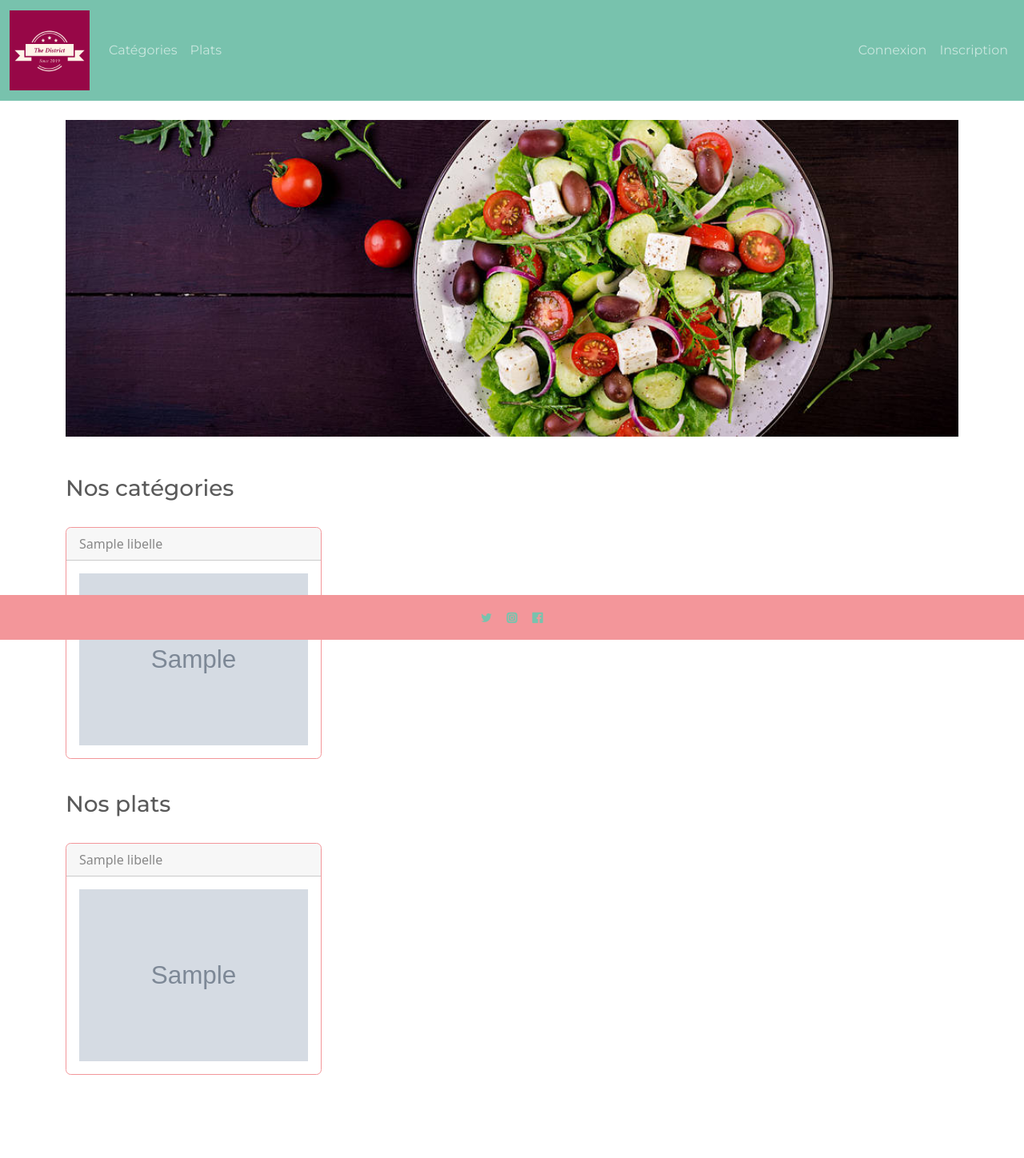
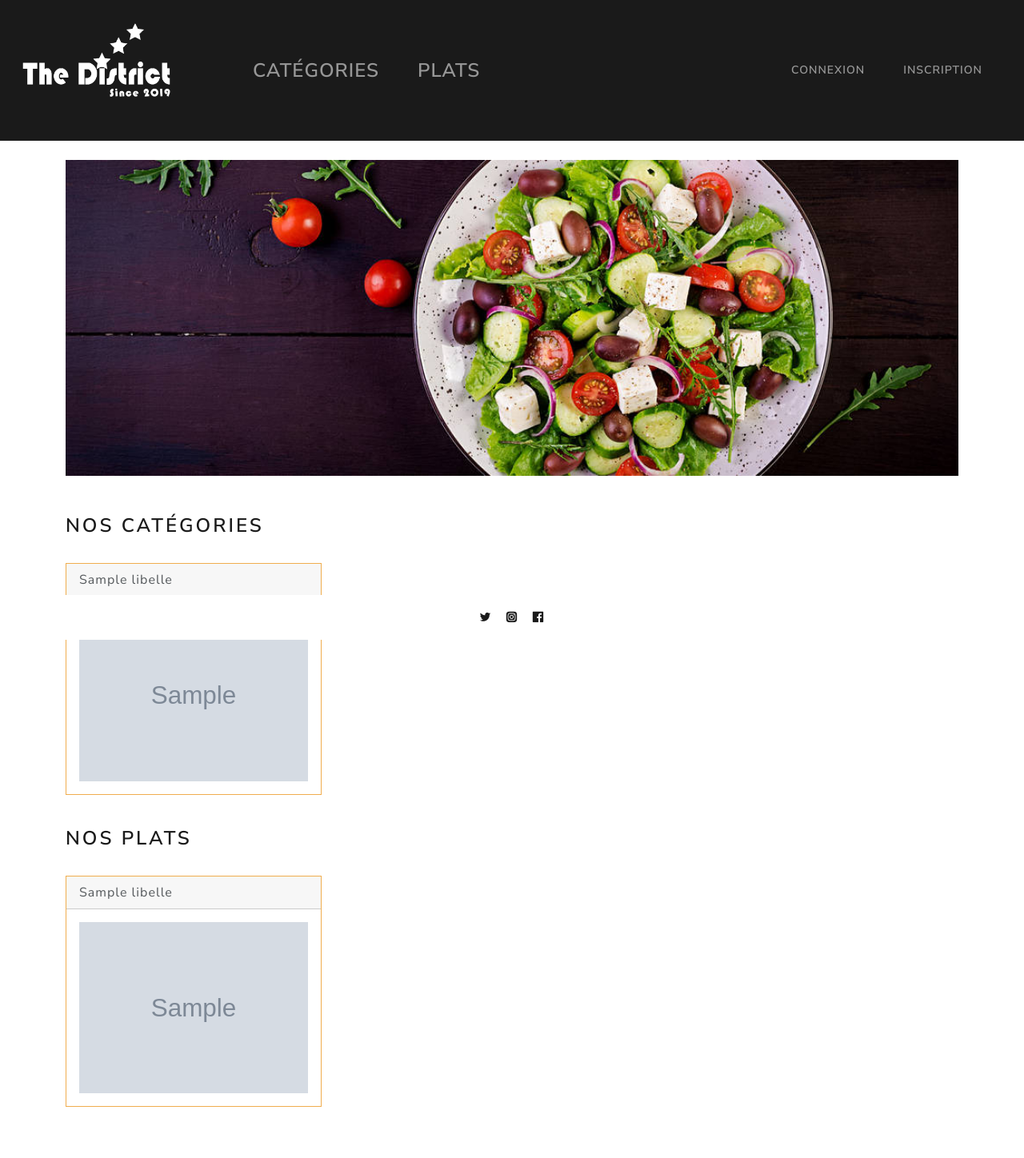
Before and after one commit to SabrarLucas/theDistrict, a Symfony app: template templates/pages/index.html.twig in a window 1280 px wide. Shown: the whole page at 80% size. Before the commit the page ends 1344 px from the top, so only its background shows below. Run offline with Twig, Linux system fonts and the light colour scheme; the template is opened without the code that fills it: most values are stand-ins (such as "Sample title", 1, 10 or a date in 2020); grey boxes marked "Sample" are stand-in pictures; some libraries are stand-ins or nearby versions.

Commit message:
affichage

```diff
--- a/templates/admin/categories/index.html.twig
+++ b/templates/admin/categories/index.html.twig
@@ -29,7 +29,7 @@
                             <td>{{ categorie.libelle }}</td>
                             <td><img src="{{ asset('assets/uploads/categorie/mini/300x300-' ~ categorie.image) }}" alt="{{ categorie.libelle }}"></td>
                             <td>{{ categorie.active }}</td>
-                            <td><a href="{{ path('admin_categorie_edit', {id: categorie.id}) }}" class="btn btn-primary">Modifier</a></td>
+                            <td><a href="{{ path('admin_categorie_edit', {id: categorie.id}) }}" class="btn btn-warning">Modifier</a></td>
                             <td><a href="{{ path('admin_categorie_delete', {id: categorie.id}) }}" class="btn btn-danger">Supprimer</a></td>
                         </tr>
                     {% endfor %}
--- a/templates/admin/plats/index.html.twig
+++ b/templates/admin/plats/index.html.twig
@@ -35,7 +35,7 @@
                             <td>{{ plat.prix }}</td>
                             <td><img src="{{ asset('assets/uploads/plat/mini/300x300-' ~ plat.image) }}" alt="{{ plat.libelle }}"></td>
                             <td>{{ plat.active }}</td>
-                            <td><a href="{{ path('admin_plat_edit', {id: plat.id}) }}" class="btn btn-primary">Modifier</a></td>
+                            <td><a href="{{ path('admin_plat_edit', {id: plat.id}) }}" class="btn btn-warning">Modifier</a></td>
                             <td><a href="{{ path('admin_plat_delete', {id: plat.id}) }}" class="btn btn-danger">Supprimer</a></td>
                         </tr>
                     {% endfor %}
--- a/templates/base.html.twig
+++ b/templates/base.html.twig
@@ -7,8 +7,8 @@
         {# Run `composer require symfony/webpack-encore-bundle` to start using Symfony UX #}
         {% block stylesheets %}
             {{ encore_entry_link_tags('app') }}
-            <link rel="stylesheet" href="https://bootswatch.com/5/minty/bootstrap.min.css">
-            <link rel="stylesheet" href="https://bootswatch.com/5/minty/_variables.scss">
+            <link rel="stylesheet" href="https://bootswatch.com/5/lux/bootstrap.min.css">
+            <link rel="stylesheet" href="https://bootswatch.com/5/lux/_variables.scss">
             <link rel="stylesheet" href="https://unicons.iconscout.com/release/v4.0.0/css/line.css">
         {% endblock %}
 
--- a/templates/pages/categorie/index.html.twig
+++ b/templates/pages/categorie/index.html.twig
@@ -9,7 +9,7 @@
             <div class="d-flex justify-content-between">
                 {% for categorie in categories %}
                     {% if categorie.active != false %}
-                        <div class="card border-secondary mt-4 mb-3" style="max-width: 20rem;">
+                        <div class="card border-warning mt-4 mb-3" style="max-width: 20rem;">
                             <div class="card-header">{{ categorie.libelle }}</div>
                             <div class="card-body">
                                 <a href="{{ path('categorie.plat', { id: categorie.id }) }}">
--- a/templates/pages/categorie/platCat.html.twig
+++ b/templates/pages/categorie/platCat.html.twig
@@ -8,7 +8,7 @@
         <div class="d-flex justify-content-between">
             {% for plat in categorie.plats %}
                 {% if (plat.active != false) %}
-                    <div class="card border-secondary mt-4 mb-3" style="max-width: 20rem;">
+                    <div class="card border-warning mt-4 mb-3" style="max-width: 20rem;">
                         <div class="card-header">{{ plat.libelle }}</div>
                         <div class="card-body">
                             <a href="{{ path('plat.detail', { id: plat.id }) }}">
--- a/templates/pages/commande/detail.html.twig
+++ b/templates/pages/commande/detail.html.twig
@@ -7,7 +7,7 @@
     {% for commande in commandes %}
         {% for detail in details %}
             {% for plat in plats %}
-                <div class="card border-secondary mb-3" style="max-width: 20rem;">
+                <div class="card border-warning mb-3" style="max-width: 20rem;">
                     <div class="card-header">Commande du {{ commande.commandedAt | date('d/m/Y') }}</div>
                     <div class="card-body">
                         <h4 class="card-title">Plat {{ plat.libelle }}</h4>
--- a/templates/pages/index.html.twig
+++ b/templates/pages/index.html.twig
@@ -14,7 +14,7 @@
             <h3 class="mt-4">Nos catégories</h3>
             <div class="d-flex justify-content-between">
                 {% for categorie in categories %}
-                    <div class="card border-secondary mt-4 mb-3" style="max-width: 20rem;">
+                    <div class="card border-warning mt-4 mb-3" style="max-width: 20rem;">
                         <div class="card-header">{{ categorie.libelle }}</div>
                         <div class="card-body">
                             <a href="{{ path('categorie.plat', { id: categorie.id }) }}">
@@ -28,7 +28,7 @@
             <div class="d-flex justify-content-between">
                 {% for plat in plats %}
                     {% if plat.active != false %}
-                        <div class="card border-secondary mt-4 mb-3" style="max-width: 20rem;">
+                        <div class="card border-warning mt-4 mb-3" style="max-width: 20rem;">
                             <div class="card-header">{{ plat.libelle }}</div>
                             <div class="card-body">
                                 <a href="{{ path('plat.detail', { id: plat.id }) }}">
--- a/templates/pages/plat/detail.html.twig
+++ b/templates/pages/plat/detail.html.twig
@@ -8,7 +8,7 @@
             <h1 class="mt-4">Détail {{ plat.libelle }}</h1>
 
             <div class="d-flex justify-content-center">
-                <div class="card border-secondary mt-4 mb-3" style="max-width: 30rem;">
+                <div class="card border-warning mt-4 mb-3" style="max-width: 30rem;">
                     <div class="card-header">
                         <img src="{{ asset('assets/uploads/plat/mini/300x300-') ~ plat.image }}" alt="{{ plat.libelle }}" width="100%">
                     </div>
--- a/templates/pages/plat/index.html.twig
+++ b/templates/pages/plat/index.html.twig
@@ -9,7 +9,7 @@
             <div class="d-flex justify-content-between">
                 {% for plat in plats %}
                     {% if plat.active != false %}
-                        <div class="card border-secondary mt-4 mb-3" style="max-width: 20rem;">
+                        <div class="card border-warning mt-4 mb-3" style="max-width: 20rem;">
                             <div class="card-header">{{ plat.libelle }}</div>
                             <div class="card-body">
                                 <a href="{{ path('plat.detail', { id: plat.id }) }}">
--- a/templates/partials/_header.html.twig
+++ b/templates/partials/_header.html.twig
@@ -1,22 +1,25 @@
 <nav class="navbar navbar-expand-lg navbar-dark bg-primary">
     <div class="container-fluid">
-        <a class="navbar-brand" href="{{ path('home') }}"><img src="{{ asset('images_the_district/the_district_brand/logo.png') }}" alt="logo" width="100px"></a>
+        {# <a class="navbar-brand" href="{{ path('home') }}"><img src="{{ asset('images_the_district/the_district_brand/logo.png') }}" alt="logo" width="100px"></a> #}
+        <a class="navbar-brand ms-3" href="{{ path('home') }}">
+            <img src="{{ asset('logoDistrict.png') }}" alt="logo" width="200px">
+        </a>
         <button class="navbar-toggler" type="button" data-bs-toggle="collapse" data-bs-target="#navbarColor01" aria-controls="navbarColor01" aria-expanded="false" aria-label="Toggle navigation">
             <span class="navbar-toggler-icon"></span>
         </button>
-        <div class="collapse navbar-collapse" id="navbarColor01">
+        <div class="collapse navbar-collapse ms-5" id="navbarColor01">
             <ul class="navbar-nav me-auto">
                 <li class="nav-item">
-                    <a class="nav-link" href="{{ path('categorie') }}">Catégories
+                    <a class="nav-link fs-3" href="{{ path('categorie') }}">Catégories
                     </a>
                 </li>
                 <li class="nav-item">
-                    <a class="nav-link" href="{{ path('plat') }}">Plats
+                    <a class="nav-link fs-3" href="{{ path('plat') }}">Plats
                     </a>
                 </li>
                 {% if app.user %}
                     <li class="nav-item">
-                        <a class="nav-link" href="#">Contact
+                        <a class="nav-link fs-3" href="#">Contact
                         </a>
                     </li>
                 {% endif %}
```
Also changed, not shown: public/logoDistrict.png (added), 2 other files.
